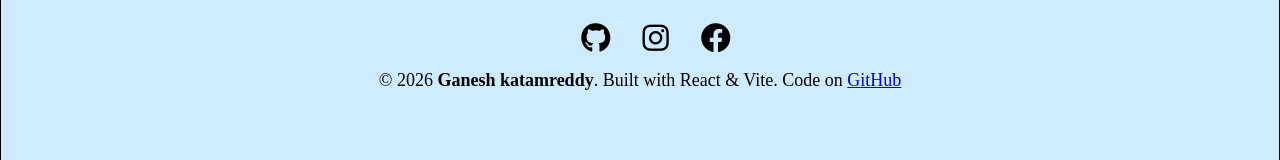
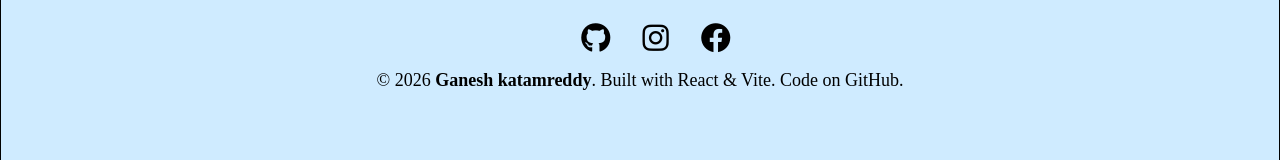
Before and after one commit to katamreddyganesh/TaskManager, a React (Vite) app in the folder frontend/: page / in a window 1280 px wide. Shown: the part 768-928 px from the top of the page. Built offline with nearby package versions, Linux system fonts and the light colour scheme; no server answers.

Commit message:
chore:Removing extra anchor tag in footer

```diff
--- a/frontend/src/components/Footer/footer.jsx
+++ b/frontend/src/components/Footer/footer.jsx
@@ -22,7 +22,8 @@
                 <span>
                     © {new Date().getFullYear()} <strong>Ganesh katamreddy</strong>.
                     Built with React & Vite.
-                    Code on <a href="https://github.com" target="_blank" rel="noreferrer">GitHub</a>
+                    Code on GitHub.
+
                 </span>
             </div>
 
```
